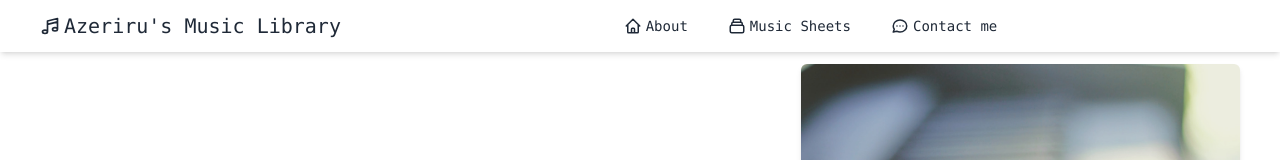
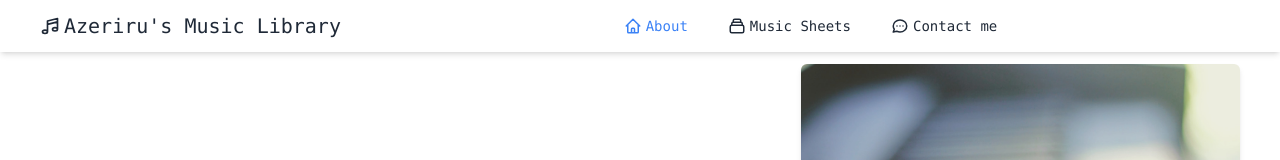
Before and after one commit to JethroSama/Client-1-site, a Next.js app: page / in a window 1280 px wide. Shown: the top 160 px of the page. Built offline with nearby package versions, Linux system fonts and the light colour scheme.

Commit message:
navbar set active

```diff
--- a/components/Header.js
+++ b/components/Header.js
@@ -1,17 +1,25 @@
 import React from 'react'
 import { HomeIcon, CollectionIcon, ChatIcon, MusicNoteIcon } from '@heroicons/react/outline'
+import { useRouter } from 'next/router'
+
 const Header = () => {
+    //get the current url from the router
+    const router = useRouter()
+    const currentUrl = router.pathname
+    const isMusicSheets = currentUrl === '/music-sheets'
+    const isAbout = currentUrl === '/'
+    const isContact = currentUrl === '/contact'
     return (
         <div className='md:flex items-center space-y-3 md:space-y-0 bg-white py-3 shadow-md'>
             <div className='justify-center flex items-center space-x-1 text-lg md:text-xl md:pl-10'><MusicNoteIcon height="20" width="20" /><h1>Azeriru's Music Library</h1> </div>
 
             <div className='flex text-sm md:text-md flex-1 space-x-10 justify-center'>
                 {/* About */ }
-                <div className='cursor-pointer flex items-center hover:text-gray-700 transition-colors ease-out space-x-1 group'><HomeIcon className='group-hover:animate-bounce' height="18" width="18" /> <p>About</p></div>
+                <div className={ `cursor-pointer flex items-center hover:text-blue-400 transition-colors ease-out space-x-1 group ${isAbout && 'text-blue-500'}` }><HomeIcon className='group-hover:animate-bounce' height="18" width="18" /> <p>About</p></div>
                 {/* Music Sheets */ }
-                <div className='cursor-pointer flex items-center hover:text-gray-700 transition-colors ease-out space-x-1 group'><CollectionIcon className='group-hover:animate-bounce' height="18" width="18" /><p>Music Sheets</p></div>
+                <div className='cursor-pointer flex items-center hover:text-blue-400 transition-colors ease-out space-x-1 group'><CollectionIcon className='group-hover:animate-bounce' height="18" width="18" /><p>Music Sheets</p></div>
                 {/* Contact me */ }
-                <div className='cursor-pointer flex items-center hover:text-gray-700 transition-colors ease-out space-x-1 group'> <ChatIcon className='group-hover:animate-bounce' height="18" width="18" /><p>Contact me</p></div>
+                <div className='cursor-pointer flex items-center hover:text-blue-400 transition-colors ease-out space-x-1 group'> <ChatIcon className='group-hover:animate-bounce' height="18" width="18" /><p>Contact me</p></div>
             </div>
         </div>
     )
--- /dev/null
+++ b/pages/music-sheets.js
@@ -0,0 +1,9 @@
+import React from 'react'
+
+const MusicSheets = () => {
+    return (
+        <div>MusicSheets</div>
+    )
+}
+
+export default MusicSheets
```
